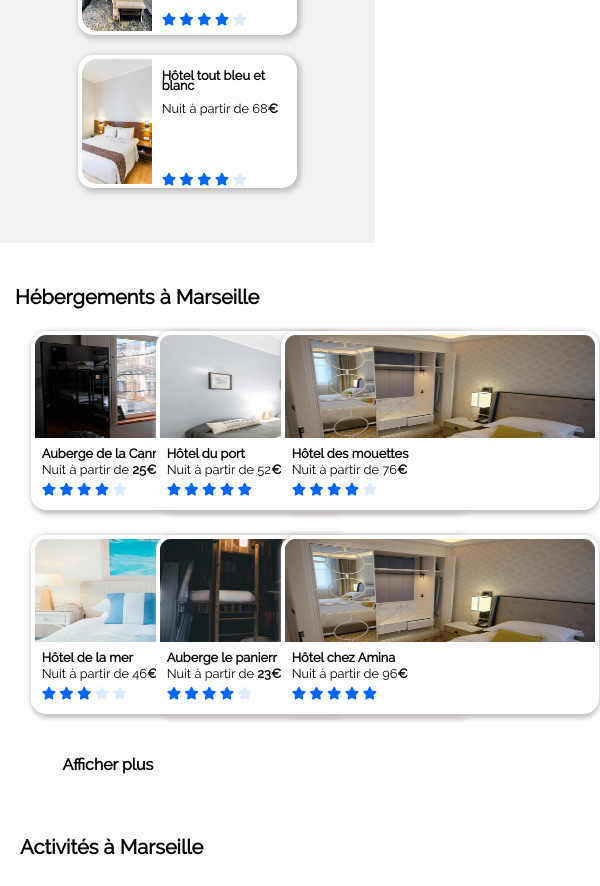
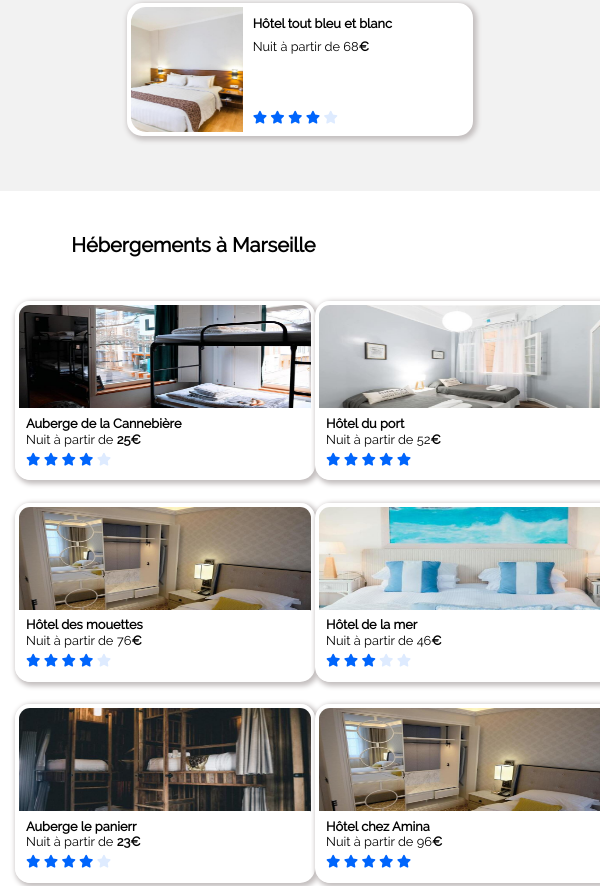
Before and after one commit to Lecomteleo97/lecomteleo_2_22072021, a plain HTML site: page index.html in a window 600 px wide. Shown: the part 998-1884 px from the top of the page. Drawn offline with Linux system fonts and the light colour scheme.

Commit message:
fin du responsive téléphone et tablette

```diff
--- a/css/style.css
+++ b/css/style.css
@@ -4,8 +4,14 @@
         font-weight: normal;
         src: local('Raleway Regular'), url('raleway2/Raleway-Regular.woff') format('woff');
         }
+html{
+    width: 1370px;
+    padding: 0;
+}
+
 body{
     font-family: 'Raleway Regular',Arial, serif ;
+    width: 1370px;
 }
 header{
     display: flex;
@@ -263,6 +269,7 @@ div[class*=photo-bouton]{
 #héberg-populaire{
     display: flex;
     justify-content: space-between;
+    width: 1312px;
 }
 .texte-icon-populaire{
     width: 350px;
@@ -420,6 +427,7 @@ footer{
     padding-left: 50px;
     padding-top:30px;
     padding-right: 100px;
+    margin-bottom: 0;
 }
 .col-footer{
     width: 280px;
@@ -429,9 +437,11 @@ footer{
     display: none;
 }
 @media screen and (max-width: 600px){
-
+  html{
+      width: auto;
+  }
 body{
-    width: 375px;
+   width: auto;
     margin: auto;
     padding: 0px;
 }
@@ -648,10 +658,13 @@ footer{
 }
 }
 @media only screen and (min-width: 600px) and (max-width: 992px) {
-
+html{
+    width: auto;
+}
 body{
     margin: 0;
     padding: 0;
+    width: auto;
 
 }
 header{
@@ -685,6 +698,7 @@ header{
 #héberg-populaire{
     justify-content: flex-start;
     flex-direction: column;
+    width: auto;
 }
 .texte-icon-populaire{
     margin: auto;
@@ -709,12 +723,27 @@ img[class*=pop-picture]{
     order:2;
     margin: 0;
     width: auto;
+    height: 750px;
     background-color: white;
+    align-content: space-between;
+
 }
 #hébergements a {
-    width: 33%;
+    width: 45%;
     margin: auto;
+    padding: auto;
 }
+div[class*=photo-bouton]{
+    margin: auto;
+    width: 300px;
+}
+.héberg-picture{
+    width: 292px;
+}
+.texte-héberg{
+    width: 284px;
+}
+
 #activités{
     width: auto;
     padding: 3%;
@@ -760,4 +789,5 @@ footer{
 
 
 
+
 }
```
